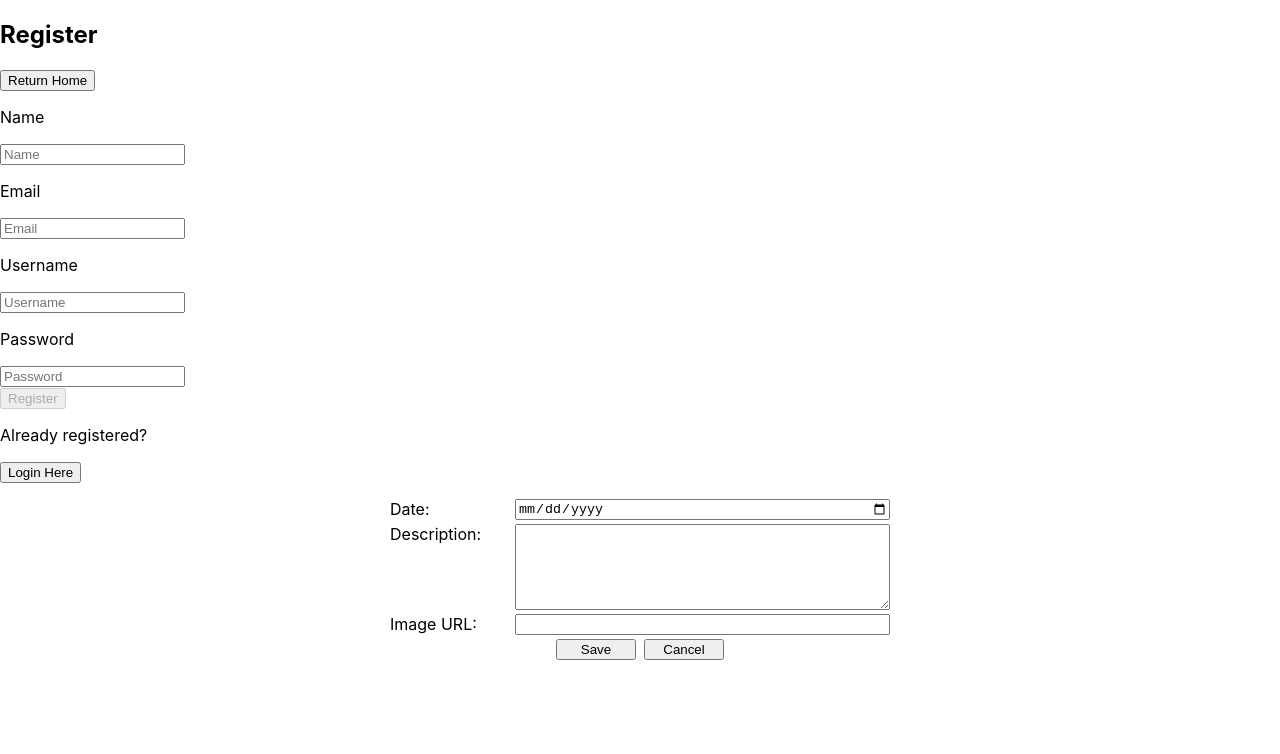
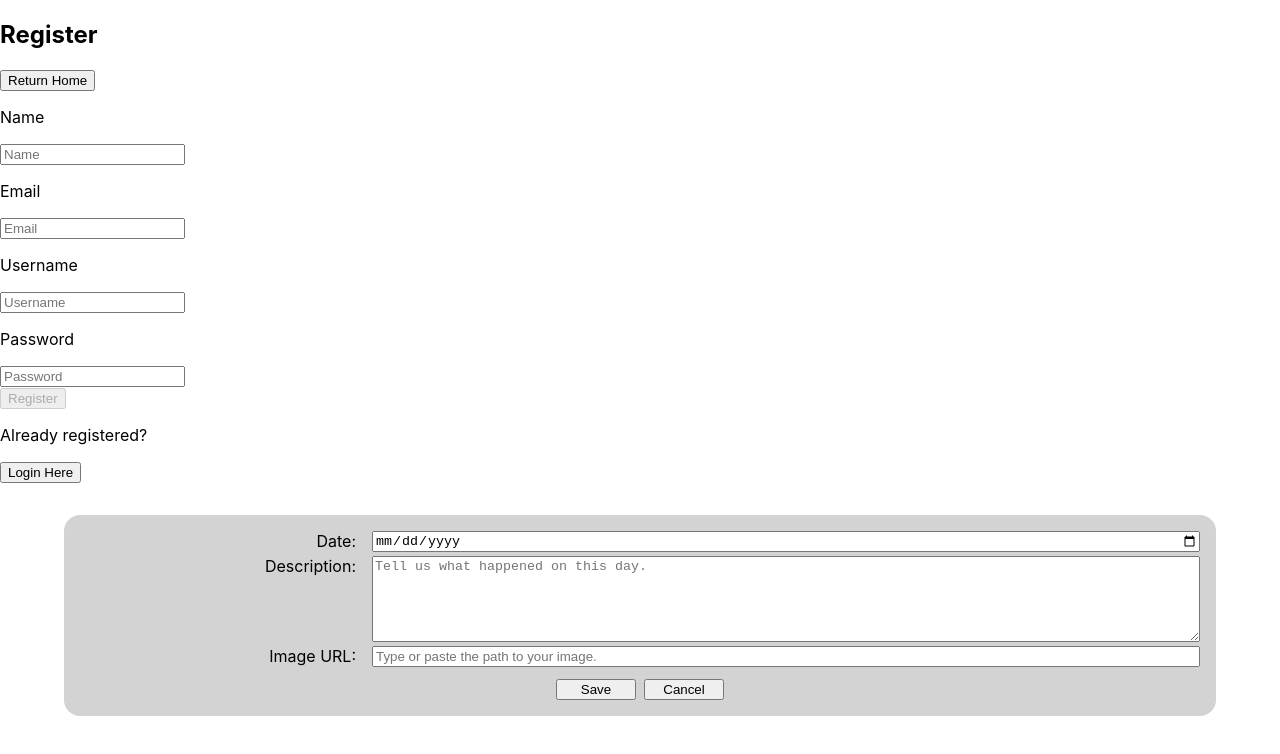
Before and after one commit to bw-ptct-Expat-Journal-4/frontend, a React (Create React App) app: page /register in a window 1280 px wide. Shown: the top 754 px of the page. Built offline with nearby package versions, Linux system fonts and the light colour scheme.

Commit message:
made CreateStory a little more accommodating for wider screens

```diff
--- a/src/Components/CreateStory.js
+++ b/src/Components/CreateStory.js
@@ -50,6 +50,7 @@ const CreateStory = (props) => {
                     <textarea
                         name='description'
                         id='description'
+                        placeholder='Tell us what happened on this day.'
                         value={description}
                         onChange={updateDescription}
                     />
@@ -61,6 +62,7 @@ const CreateStory = (props) => {
                         type='text'
                         name='image'
                         id='image'
+                        placeholder='Type or paste the path to your image.'
                         value={image}
                         onChange={updateImage}
                     />
@@ -77,8 +79,13 @@ const CreateStory = (props) => {
 
 const Section = styled.section`
     form {
+        background: lightgray;
+        border-radius: 1rem;
         padding: 1rem;
-        max-width: 500px;
+        box-sizing: border-box;
+        margin: 2rem;
+        width: 90%;
+        min-width: 400px;
         margin-left: auto;
         margin-right: auto;
     }
@@ -87,7 +94,11 @@ const Section = styled.section`
         margin-bottom: .25rem;
         display: grid;
         grid-template-columns: 1fr 3fr;
-        min-width: 400px;
+        grid-column-gap: 1rem;
+    }
+
+    label {
+        text-align: right;
     }
 
     textarea {
@@ -100,6 +111,7 @@ const Section = styled.section`
     }
 
     button {
+        margin-top: .5rem;
         margin-left: .25rem;
         margin-right: .25rem;
         width: 5rem;
```
